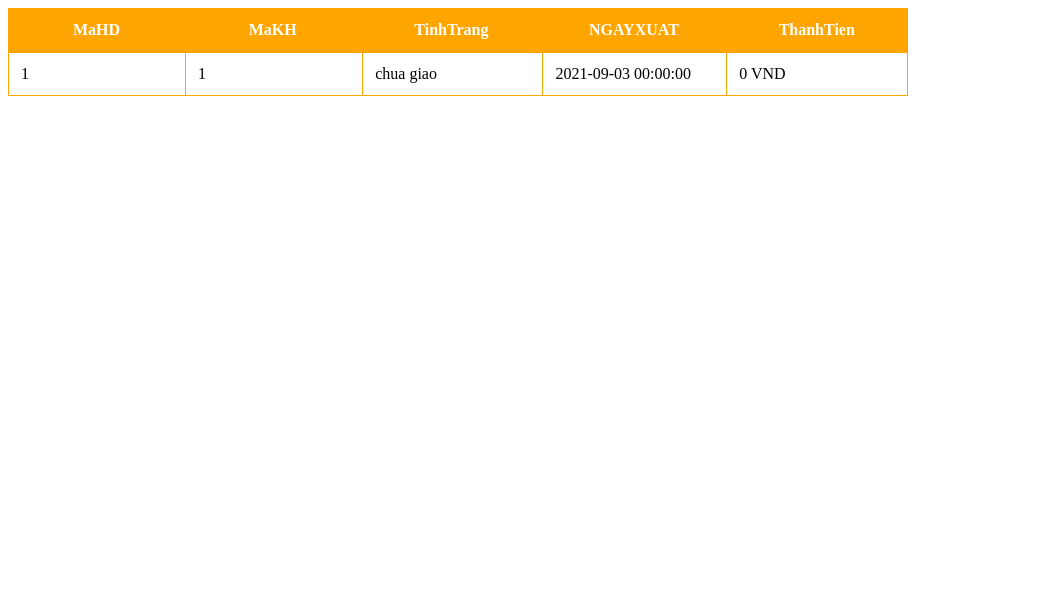
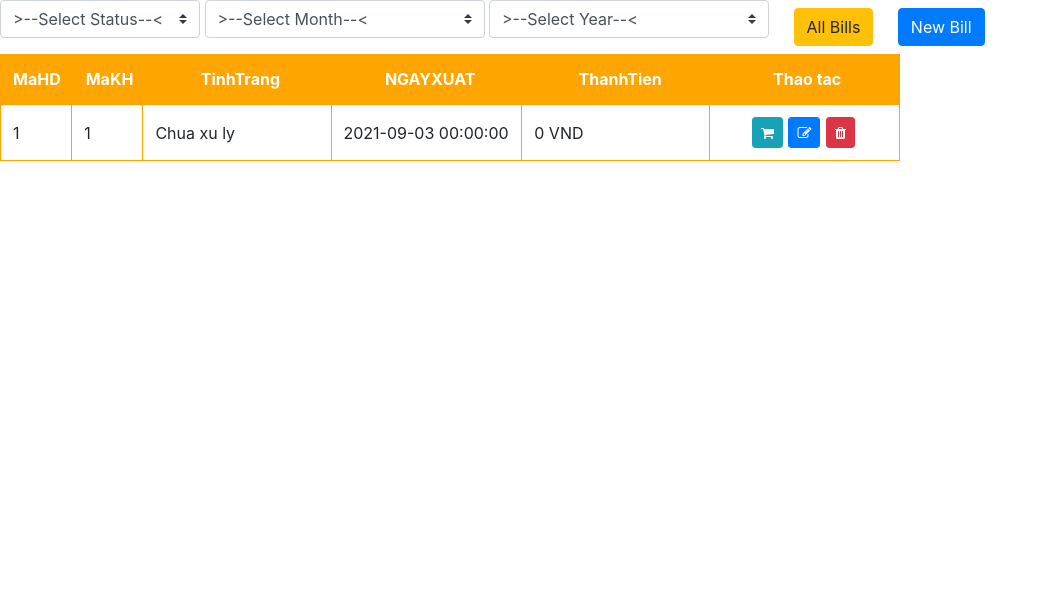
Before and after one commit to n00bmaster68/web-2, a PHP site: page /testDataTable.php in a window 1280 px wide. Shown: the top 603 px of the page, without its empty margins (0-1048 px from the left). Run offline with PHP 8.4, Linux system fonts and the light colour scheme; data comes from the database, SQL or seed files in the repository.

Commit message:
complete filter bill

```diff
--- a/Model/bill.php
+++ b/Model/bill.php
@@ -7,10 +7,16 @@
             while($row = mysqli_fetch_array($result)){
                 $data[] = $row;
             }
+            usort($data, function ($a, $b) {
+                return -strtotime($a['NGAYXUAT']) + strtotime($b['NGAYXUAT']);
+            });
             return $data;
         },
-        'findBillsByMAndY' => function($conn,$month,$year) {
+        'findBillsByMonthAndYearAndStatus' => function($conn,$month,$year,$status) {
             $query ="SELECT * FROM hoadon";
+            if ($status >=0 ){
+                $query = $query." WHERE TinhTrang = ".$status;
+            }
             $result = mysqli_query($conn,$query);
             $data = array();
             while($row = mysqli_fetch_array($result)){
@@ -22,6 +28,7 @@
             if($month == 0) {
                 $flag = true;
             }
+            if($year != 0) {
                 foreach($data as $rs) {
                     if($flag) {
                         if ($year == date("Y", strtotime($rs['NGAYXUAT']))) {
@@ -39,17 +46,15 @@
                     }
                     $i++;
                 }
+            }
+            if ($status < 0) {
                 usort($data, function ($a, $b) {
                     return -strtotime($a['NGAYXUAT']) + strtotime($b['NGAYXUAT']);
                 });
-            return $data;
-        },
-        'findBillsByStatus' => function($conn,$status) {
-            $query ="SELECT * FROM hoadon WHERE TinhTrang = ".$status;
-            $result = mysqli_query($conn,$query);
-            $data = array();
-            while($row = mysqli_fetch_array($result)){
-                $data[] = $row;
+            } else {
+                usort($data, function ($a, $b) {
+                    return strtotime($a['NGAYXUAT']) - strtotime($b['NGAYXUAT']);
+                });
             }
             return $data;
         },
--- a/html/home.php
+++ b/html/home.php
@@ -115,7 +115,7 @@
                             event.preventDefault(); //prevent default action
                             var post_url = $(this).attr("action"); //get form action url
                             // var request_method = $(this).attr("method"); //get form GET/POST method
-                            var form_data = $(this).serialize(); //Encode form elements for submission
+                            // var form_data = $(this).serialize(); //Encode form elements for submission
                             sessionStorage.setItem("inputSearch", $("#input").val());
                             sessionStorage.setItem("search_type", $("#search_type").val());
                             sessionStorage.setItem("product_type", $("#product_type").val());
--- a/thuan/style.css
+++ b/thuan/style.css
@@ -34,7 +34,6 @@
 
 .fixed_header tr {
   transition: 0.1s;
-  cursor: pointer;
 }
 
 .fixed_header tr:hover {
--- a/thuan/testDataTable.php
+++ b/thuan/testDataTable.php
@@ -5,25 +5,95 @@
     <meta http-equiv="X-UA-Compatible" content="IE=edge">
     <meta name="viewport" content="width=device-width, initial-scale=1.0">
     <title>Data table</title>
+    <link rel="stylesheet" href="https://maxcdn.bootstrapcdn.com/font-awesome/4.7.0/css/font-awesome.min.css">
+    <link rel="stylesheet" href="https://maxcdn.bootstrapcdn.com/bootstrap/4.5.2/css/bootstrap.min.css">
+    <script src="https://ajax.googleapis.com/ajax/libs/jquery/3.5.1/jquery.min.js"></script>
+    <script src="https://maxcdn.bootstrapcdn.com/bootstrap/4.5.2/js/bootstrap.min.js"></script>
+
     <link rel="stylesheet" href="style.css">
 </head>
 <body>
+<form action="" method="GET" id="BillFormGroup">
+    <select id="statusBills" name="status" class="custom-select mb-3" style="width: 200px;" onchange="funcClickBtn()">
+        <option selected value='-1'>>--Select Status--<</option>
+        <option value='0'>Chua xu ly</option>
+        <option value='1'>Da xu ly</option>
+    </select>
+    <select id="monthBills" name="month" class="custom-select mb-3" style="width: 280px;" onchange="funcClickBtn()">
+        <option selected value='0'>>--Select Month--<</option>
+        <option value='1'>Janaury</option>
+        <option value='2'>February</option>
+        <option value='3'>March</option>
+        <option value='4'>April</option>
+        <option value='5'>May</option>
+        <option value='6'>June</option>
+        <option value='7'>July</option>
+        <option value='8'>August</option>
+        <option value='9'>September</option>
+        <option value='10'>October</option>
+        <option value='11'>November</option>
+        <option value='12'>December</option>
+    </select>
+    <select id="yearBills" name="year" class="custom-select mb-3" style="width: 280px;" onchange="funcClickBtn()">
+    </select>
+    <button class="btn btn-warning" onclick="funcAllBills()" style="cursor: pointer; margin-left: 20px;">All Bills</button>
+    <button class="btn btn-primary" onclick="" style="cursor: pointer; margin-left: 20px;">New Bill</button>
+    <input type="submit" name="submit" value="Submit-Bill" id="btnSubmitBill"
+                            style="visibility: hidden; opacity: 0;" />
+</form>
+
+<script>
+    var start = 2015;
+    var end = new Date().getFullYear();
+    var options = "<option selected value='0'>>--Select Year--<</option>";
+    for(var year = start ; year <=end; year++){
+        options += "<option value='"+year+"'>"+ year +"</option>";
+    }
+    document.getElementById("yearBills").innerHTML = options;
+
+    function funcClickBtn() {
+        if($("#monthBills").val() != 0 && $("#yearBills").val() == 0){
+            alert("vui long chon so nam can xem !");
+            return;
+        }
+        document.getElementById("btnSubmitBill").click();
+    }
+
+    function funcAllBills(){
+        $("#statusBills").val('-1');
+        $("#monthBills").val('0');
+        $("#yearBills").val('0');
+        funcClickBtn();
+    }
+
+    $(document).ready(function() {
+        //submit form
+        $("#BillFormGroup").submit(function(event) {
+            event.preventDefault(); //prevent default action
+            var post_url = $(this).attr("action"); //get form action url
+            $.get("../thuan/billsManager.php", { status:$("#statusBills").val(), month:$("#monthBills").val(), year:$("#yearBills").val()}, function(data){
+                $("#table-result").html(data);
+            });
+        });
+    });
+</script>
 <table class="fixed_header">
   <thead>
     <tr>
-
-        <th><div class="thead">MaHD</div></th>
-        <th>MaKH</th>
+        <th style="width: 40px;">MaHD</th>
+        <th style="width: 40px;">MaKH</th>
         <th>TinhTrang</th>
         <th>NGAYXUAT</th>
         <th>ThanhTien</th>
+        <th>Thao tac</th>
     </tr>
   </thead>
   <tbody id="table-result">
       <?php
+      if(!isset($_GET["status"])){
           require_once('../utils/connect_db.php');
-        ['findBillsByStatus' => $Bills] = require '../Model/bill.php';
-        $data = $Bills($conn,0);
+          ['findAllBills' => $Bills] = require '../Model/bill.php';
+          $data = $Bills($conn);
           require_once('../utils/close_db.php');
 
           for($i=0;$i<count($data);$i++) {
@@ -31,15 +101,18 @@
               $price1 =  number_format($price, 0, '', '.');
               $status = "";
               if($data[$i]['TinhTrang'] == 0) {
-                $status = "chua giao";
+                  $status = "Chua xu ly";
               } else {
-                $status = "da giao";
+                  $status = "Da xu ly";
               }
-            echo "<tr><td>".$data[$i]['MaHD']."</td>"."<td>".$data[$i]['MaKH']."</td>"."<td>".$status."</td>"
-            ."<td>".$data[$i]['NGAYXUAT']."</td>"."<td>".$price1." VND</td></tr>";
+              echo "<tr><td style=\"width: 75px;\">".$data[$i]['MaHD']."</td><td style=\"width: 75px;\">".$data[$i]['MaKH']."</td><td>".$status."</td><td>".$data[$i]['NGAYXUAT']."</td><td>".$price1." VND</td><td><button onclick=\"infoBill()\" style=\"margin-left:30px;\" class=\"btn btn-sm btn-info btn-info\" data-toggle=\"tooltip\" title=\"Info\"><i class=\"fa fa-shopping-cart\" aria-hidden=\"true\"></i></button>
+              <button onclick=\"editBill()\" style=\"margin-left:1px;\" class=\"btn btn-sm btn-primary btn-edit\" data-toggle=\"tooltip\" title=\"Update\"><i class=\"fa fa-pencil-square-o\" aria-hidden=\"true\"></i></button>
+              <button onclick=\"deleteBill()\" style=\"margin-left:1px;\" class=\"btn btn-sm btn-danger btn-delete\" data-toggle=\"tooltip\" title=\"Delete\"><i class=\"fa fa-trash\" aria-hidden=\"true\"></i></button>
+              </td></tr>";
           }
           if(count($data) == 0) {
               echo "<tr style=\"border: 1px solid orange;\"><td style=\"border: 0px;\"></td><td style=\"border: 0px;\"></td><td style=\"border: 0px; width: 100%;\">Khong co du lieu nao duoc tim thay !</td><td style=\"border: 0px;\"></td><td style=\"border: 0px;\"></td></tr>";
+          }
       }
       ?>
     </tbody>
```
Also changed, not shown: thuan/billsManager.php (added, +28 -0 lines). Lines whose indentation alone changed are shown as unchanged.
